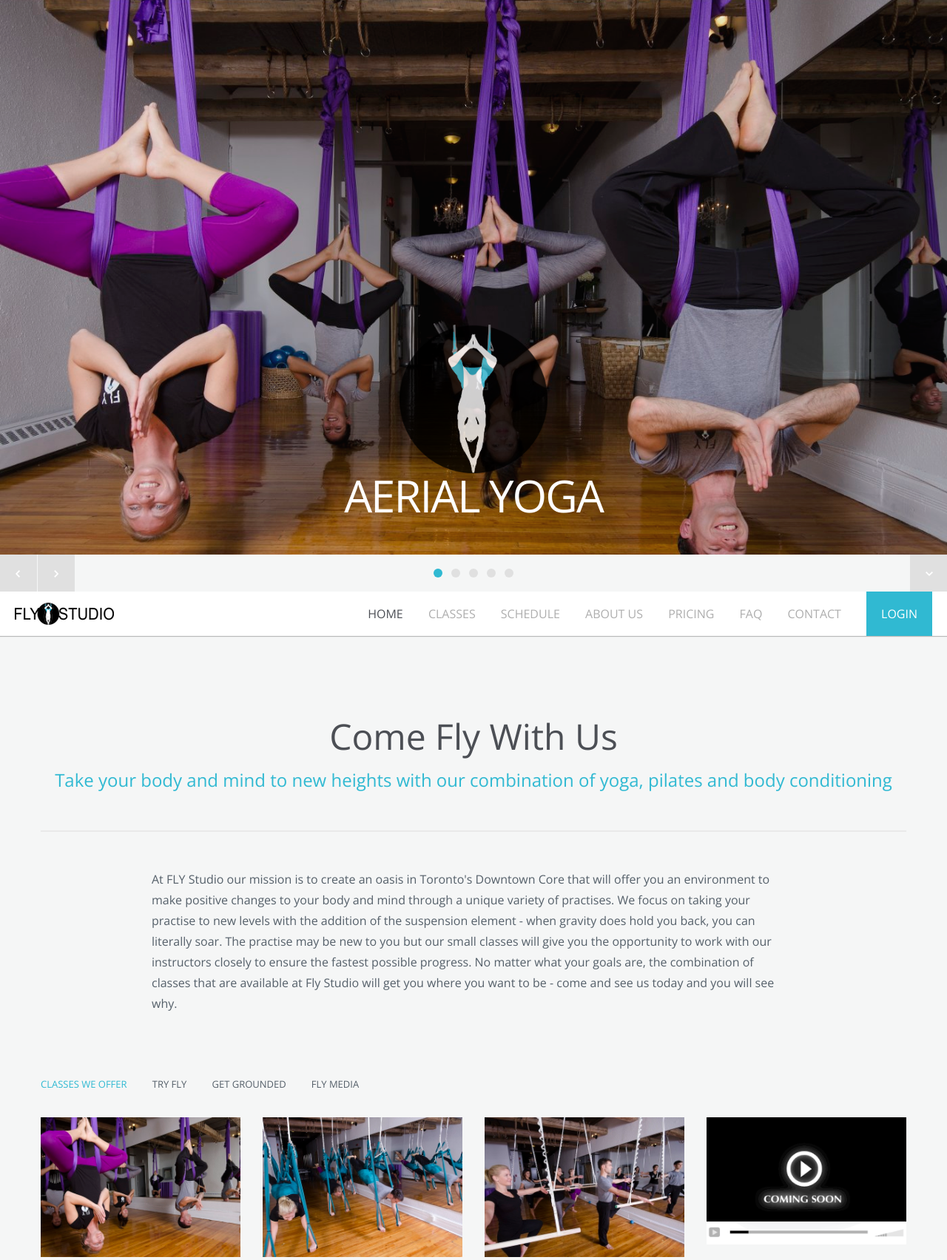
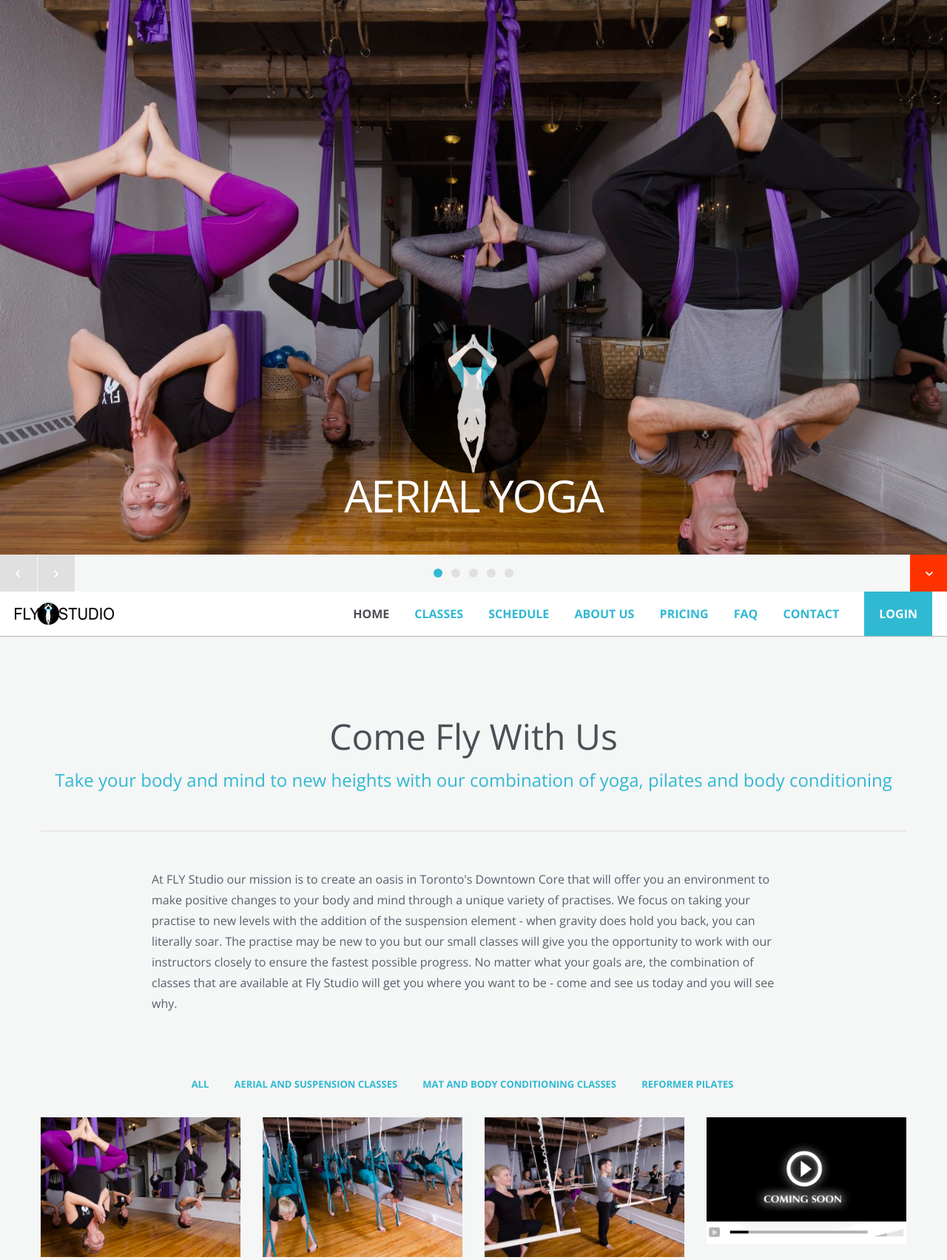
Before and after one commit to ColinMC1/New-Fly-Site, a PHP site: page / in a window 1280 px wide. Shown: the top 1704 px of the page at 74% size. Run offline with PHP 8.4, Linux system fonts and the light colour scheme; some libraries are stand-ins or nearby versions.

Commit message:
kk updates

```diff
--- a/_include/css/custom.css
+++ b/_include/css/custom.css
@@ -1,6 +1,6 @@
-/*
+
 Enter Here your Custom CSS Style!!
-*/
+
 
 .center {
 	text-align: center;
@@ -93,3 +93,30 @@ Enter Here your Custom CSS Style!!
 	width: 200px;
 	opacity: .8;
 }
+
+#home-slider #nextsection {
+	background-color: #ff3300;
+}
+
+.email_address {
+	font-size: 22px;
+}
+
+nav#menu #menu-nav li a {
+	font-weight: bold;
+	color: #30b9d2;
+}
+
+.work-nav #filters {
+	text-align: center;
+
+}
+
+.work-nav #filters li a {
+	color: #30b9d2;
+	font-weight: bold;
+}
+
+.portfolio-all {
+	text-align: left;
+}
--- a/_include/css/responsive.css
+++ b/_include/css/responsive.css
@@ -397,7 +397,7 @@
 
 		header #logo a {
 			background-image: url(../img/logo_@2x.png);
-			background-size: 96px 30px;
+			background-size: 134px 30px;
 		}
 
 		.menu-nav {
--- a/_include/js/main.js
+++ b/_include/js/main.js
@@ -270,7 +270,7 @@ CHAKRA.menu = function(){
     	scrollOffset: 30,
     	scrollThreshold: 0.5,
 		easing: 'easeOutExpo',
-		filter: ':not(.external)'
+		// filter: ':not(.external)'
 	});
 }
 
--- a/index.html
+++ b/index.html
@@ -129,12 +129,12 @@
         	<ul id="menu-nav">
             	<li class="current"><a href="#home-slider">Home</a></li>
                 <li><a href="#work">Classes</a></li>
-                <li><a href="http://clients.mindbodyonline.com/ws.asp?studioid=44994&stype=-7&sView=week;">Schedule</a></li>
+                <li><a href="http://clients.mindbodyonline.com/ws.asp?studioid=44994&stype=-7&sView=week;" target="_blank">Schedule</a></li>
                 <li><a href="#about">About Us</a></li>
                 <li><a href="#pricing">Pricing</a></li>
                 <li><a href="#faq">FAQ</a></li>
                 <li><a href="#contact">Contact</a></li>
-			<li  ><a id="login-button" href="https://clients.mindbodyonline.com/ASP/adm/home.asp?studioid=44994">Login</a></li>
+			    <li><a href="https://clients.mindbodyonline.com/ASP/adm/home.asp?studioid=44994" target="_blank" id="login-button" >Login</a></li>
             </ul>
 
         </nav>
@@ -171,11 +171,11 @@
                 <nav id="options" class="work-nav">
                     <ul id="filters" class="option-set" data-option-key="filter">
                     	<!-- <li class="type-work">Type of Work</li> -->
-                        <li><a href="#filter" data-option-value="*" class="selected">Classes We Offer</a></li>
-                        <li><a href="#filter" data-option-value=".design">Try Fly</a></li>
-                        <li><a href="#filter" data-option-value=".illustration">Get Grounded</a></li>
-                        <!-- <li><a href="#filter" data-option-value=".photography">Media</a></li> -->
-                        <li><a href="#filter" data-option-value=".video">Fly Media</a></li>
+                        <li><a href="#filter" data-option-value="*" class="selected">All</a></li>
+                        <li><a href="#filter" data-option-value=".design">Aerial and Suspension Classes</a></li>
+                        <li><a href="#filter" data-option-value=".illustration">Mat and Body Conditioning Classes</a></li>
+                        <li><a href="#filter" data-option-value=".photography">Reformer Pilates</a></li>
+                        <!-- <li><a href="#filter" data-option-value=".video">Fly Media</a></li> -->
                     </ul>
                 </nav>
                 <!-- End Filter -->
@@ -247,7 +247,7 @@
                         	<!-- End Item Project -->
 
 							<!-- Item Project and Filter Name -->
-                        	<li class="item-thumbs span3 illustration">
+                        	<li class="item-thumbs span3 photography">
                             	<!-- Fancybox - Gallery Enabled - Title - Full Image -->
                             	<a class="hover-wrap fancybox" data-fancybox-group="gallery" title="Reformer Pilates" href="_include/img/work/full/image-05-full.jpg">
                                 	<span class="overlay-img"></span>
@@ -811,7 +811,7 @@
                     <div class="accordion-group">
                         <div class="accordion-heading accordionize">
                             <a class="accordion-toggle inactive collapsed" data-toggle="collapse" data-parent="#accordionArea" href="#faqArea">
-                                Do you have questions?  Click here for answers or Scroll down and send us a message
+                                Frequently Asked Questions
                                 <span class="font-icon-arrow-simple-down"></span>
                             </a>
                         </div>
@@ -928,7 +928,7 @@
         	<div class="contact-details">
         		<h3>Contact Details</h3>
                 <ul>
-                    <li><a href="mailto:info@flyqueenwest.com?Subject=Web%20Inquiry">info@flyqueenwest.com</a></li>
+                    <li><a href="mailto:info@flyqueenwest.com?Subject=Web%20Inquiry" class="email_address">info@flyqueenwest.com</a></li>
                     <li>(416) 375-2525</li>
                     <li>
                         Fly Studio Inc
@@ -968,9 +968,9 @@ End Instagram Feed -->
                 <nav id="social">
                     <ul>
                         <li><a href="mailto:info@flyqueenwest.com" title="Email Me"><span class="font-icon-social-email"></span></a></li>
-                        <li><a href="https://www.twitter.com/flyqueenwest" title="Follow Me on Twitter" target="_blank"><span class="font-icon-social-twitter"></span></a></li>
-                        <li><a href="https://www.facebook.com/flyqueenwest" title="Follow Me on Facebook" target="_blank"><span class="font-icon-social-facebook"></span></a></li>
-                        <li><a href="https://www.instagram.com/flyqueenwest" title="Follow Me on Instagram" target="_blank"><span class="font-icon-camera"></span></a></li>
+                        <li><a href="https://www.twitter.com/flyqueenwest" title="Follow Us on Twitter" target="_blank"><span class="font-icon-social-twitter"></span></a></li>
+                        <li><a href="https://www.facebook.com/flyqueenwest" title="Follow Us on Facebook" target="_blank"><span class="font-icon-social-facebook"></span></a></li>
+                        <li><a href="https://www.instagram.com/flyqueenwest" title="Follow Us on Instagram" target="_blank"><span class="font-icon-camera"></span></a></li>
                     </ul>
                 </nav>
             </div>
```
